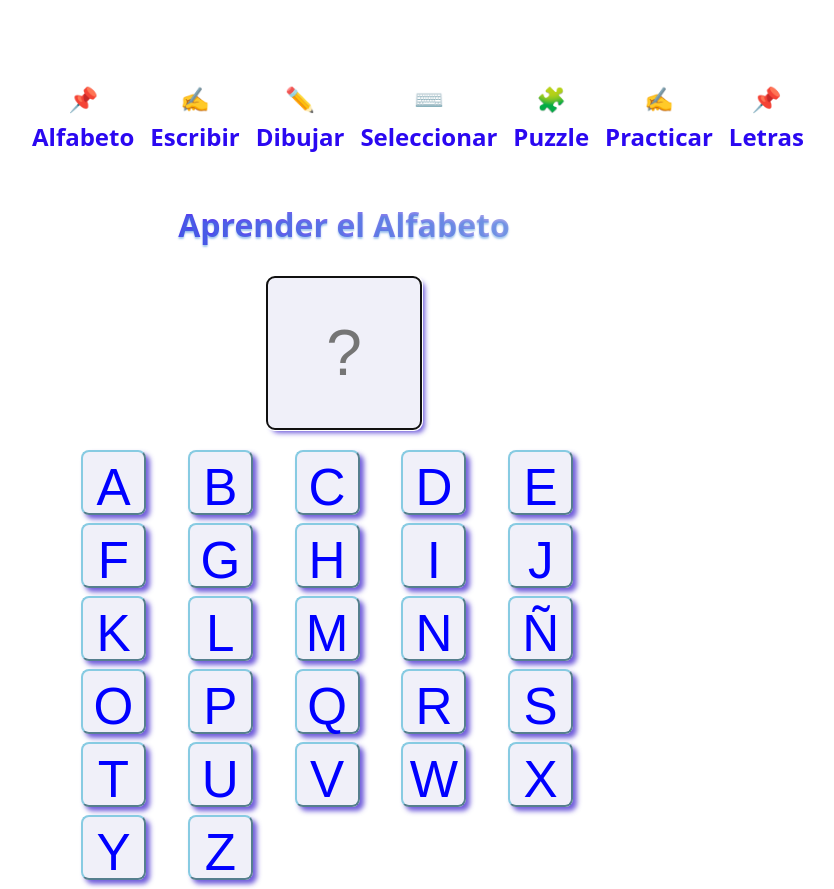
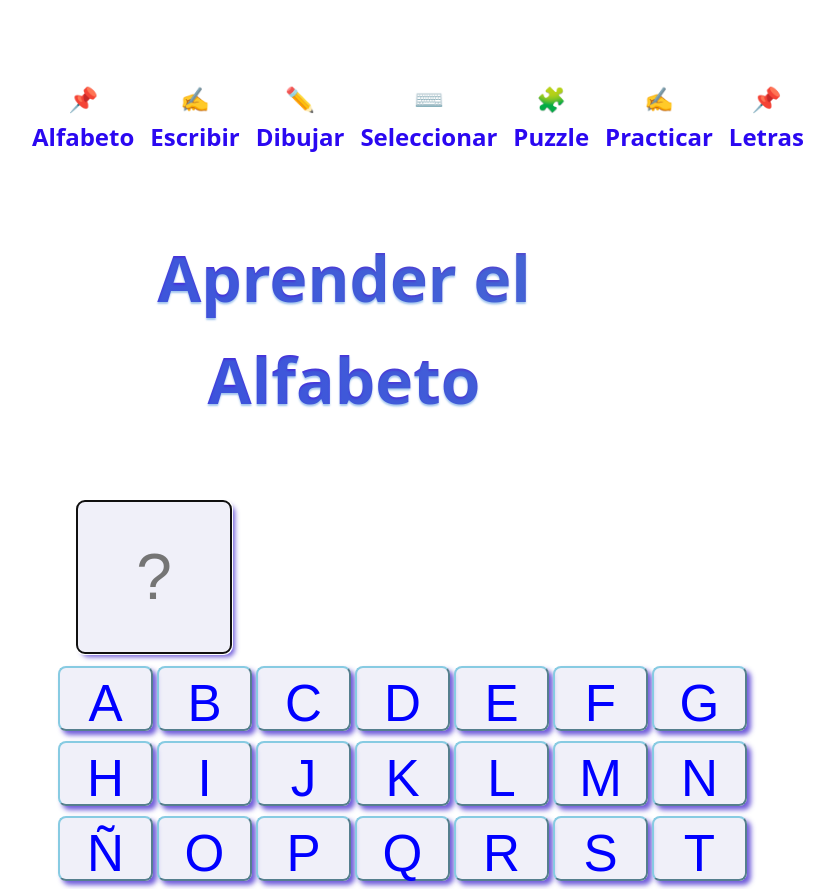
Before and after one commit to cristinavoda/Aprender-a-Escribir, a Vue app: page /alfabeto in a window 1280 px wide. Shown: the top 889 px of the page, without its empty margins (296-1130 px from the left). Built offline with nearby package versions, Linux system fonts and the light colour scheme.

Commit message:
Escribir

```diff
--- a/src/views/Alfabeto.vue
+++ b/src/views/Alfabeto.vue
@@ -52,14 +52,24 @@ onMounted(() => {
 </template>
 
 <style scoped>
+.alfabeto-container {
+  display: flex;
+  flex-direction: column;
+  gap: 1rem;
+  text-align: center;
+  max-width: 600px;
+  margin: 0;
+  padding: 1px;
+  text-align: left;
+}
 
 h2 {
-  background: linear-gradient(45deg, #310ff1, #c2cde9);
+  background: linear-gradient(45deg, #2808dfe5, #5452cc);
   -webkit-background-clip: text;
   -webkit-text-fill-color: transparent;
   background-clip: text;
   color: transparent;
-  font-size: xx-large;
+  font-size: 4rem;
   font-weight: bold;
   text-align: center;
   text-shadow: 0 2px 2px rgba(55, 131, 218, 0.459);
@@ -77,28 +87,32 @@ h2 {
   border: transparent;
   border-radius: 0.5rem;
   user-select: none;
-   box-shadow: 4px 4px 5px rgba(44, 16, 201, 0.678);
+  box-shadow: 4px 4px 5px rgba(44, 16, 201, 0.678);
 
 }
 .teclado {
   display: grid;
   grid-template-columns: repeat(5, 1fr);
-  gap: 8px;
+  grid-row-gap: 10px;
+  grid-column-gap: 4px;
   max-width: 600px;
-  margin: 4px 4px;
   padding: 1px;
+  margin: -20px;
 }
-
+ @media (min-width: 768px) {
+  .teclado {
+    grid-template-columns: repeat(7, 1fr);
+  }
+}
 .tecla {
   font-size: 3.2rem;
   padding: 0.4rem;
   color: blue;
-  width: 65px;
+  width: 95px;
   height: 65px;
   border-color:#87cbe2;
   background-color: #d9d8f065;
-    box-shadow: 4px 4px 5px rgba(44, 16, 201, 0.678);
-
+  box-shadow: 4px 4px 5px rgba(44, 16, 201, 0.678);
   border-radius: 8px;
   cursor: pointer;
 }
--- a/src/views/Escribir.vue
+++ b/src/views/Escribir.vue
@@ -1,5 +1,6 @@
 <template>
   <div class="writing-view">
+    <h2>Escribir la palabra</h2>
 
 <input
     v-model="suggestedWord"
@@ -33,6 +34,12 @@
         {{ userInput[index] || '_' }}
       </span>
 
+    <div class="buton">
+
+
+      <button @click="repeatWord">Repetir palabra</button>
+      <button @click="checkInput">Comprobar</button>
+    </div>
     </div>
 
 
@@ -56,35 +63,59 @@
 <script setup>
 import { ref, onMounted ,watch} from 'vue'
 
-const props = defineProps(['word'])
-
 const userInput = ref('')
 const letters = 'ABCDEFGHIJKLMNÑOPQRSTUVWXYZ'.split('')
-const word = ref(props.word ||'')
+const word = ref('SUPERFICIEDENADA')
 
 
-function speakWord(word) {
-  const utterance = new SpeechSynthesisUtterance(word);
-  utterance.lang = 'es-ES';
-  speechSynthesis.speak(utterance);
+function speak(text) {
+  speechSynthesis.cancel()
+  const utterance = new SpeechSynthesisUtterance(text)
+  utterance.lang = 'es-ES'
+  utterance.rate = 0.9
+  utterance.pitch = 1.1
+  utterance.volume = 1
+  speechSynthesis.speak(utterance)
 }
 
 
 
+onMounted(() => {
+  speak(word)
+})
 
-onMounted(() => {
-  speakWord()
+watch(word, (newWord) => {
+  userInput.value = ''
+  speak(newWord)
 })
 
 const addLetter = (letter) => {
-  userInput.value += letter
+  if (userInput.value.length < word.value.length) {
+    userInput.value += letter
+    speak(letter)
+  }
 }
+
+
 
 const deleteLetter = () => {
   userInput.value = userInput.value.slice(0, -1)
+  speak('Borrado')
 }
 
+const repeatWord = () => {
+  speak(word.value)
+}
+
+
 const checkInput = () => {
+  if (userInput.value === word.value) {
+    speak('¡Correcto!')
+    alert('¡Correcto! 🎉')
+  } else {
+    speak('Inténtalo otra vez')
+    alert('Inténtalo otra vez')
+  }
 
 }
 </script>
@@ -93,23 +124,36 @@ const checkInput = () => {
 .writing-view {
   display: flex;
   flex-direction: column;
+  margin-top: 0px;
   gap: 0,5rem;
   text-align: center;
   max-width: 600px;
-  margin: auto;
+
   padding: 0,5rem;
 }
 
+h2 {
+  background: linear-gradient(45deg, #2808dfe5, #5452cc);
+  -webkit-background-clip: text;
+  -webkit-text-fill-color: transparent;
+  background-clip: text;
+  color: transparent;
+  font-size: 4rem;
+  font-weight: bold;
+  text-align: center;
+  text-shadow: 0 2px 2px rgba(55, 131, 218, 0.459);
+}
 
 
 .input-box {
   width: fit-content;
+  height:fit-content;
   margin-top: 15px;
   background-color: #d9d8f065;
   border: transparent;
   color: blue;
   padding: 0.5rem;
-  font-size: 2.5rem;
+  font-size: 3.3rem;
   border-radius: 0.9rem;
   width: 100%;
   text-transform: uppercase;
@@ -149,7 +193,13 @@ const checkInput = () => {
 .incorrect {
   color: red;
 }
-
+.div-buton {
+  display: inline;
+  gap:10px;
+  padding: 10px;
+  color: #5452cc;
+  border: #13a9e4;
+}
 .keyboard {
   display: grid;
 
@@ -159,7 +209,10 @@ const checkInput = () => {
   margin: 0 auto;
   padding: 10px;
 }
-
+ @media (min-width: 768px) {
+  .keyboard {
+    grid-template-columns: repeat(7, 1fr);
+  }}
 .key {
   font-size: 2.2rem;
   padding: 0.6rem;
```
